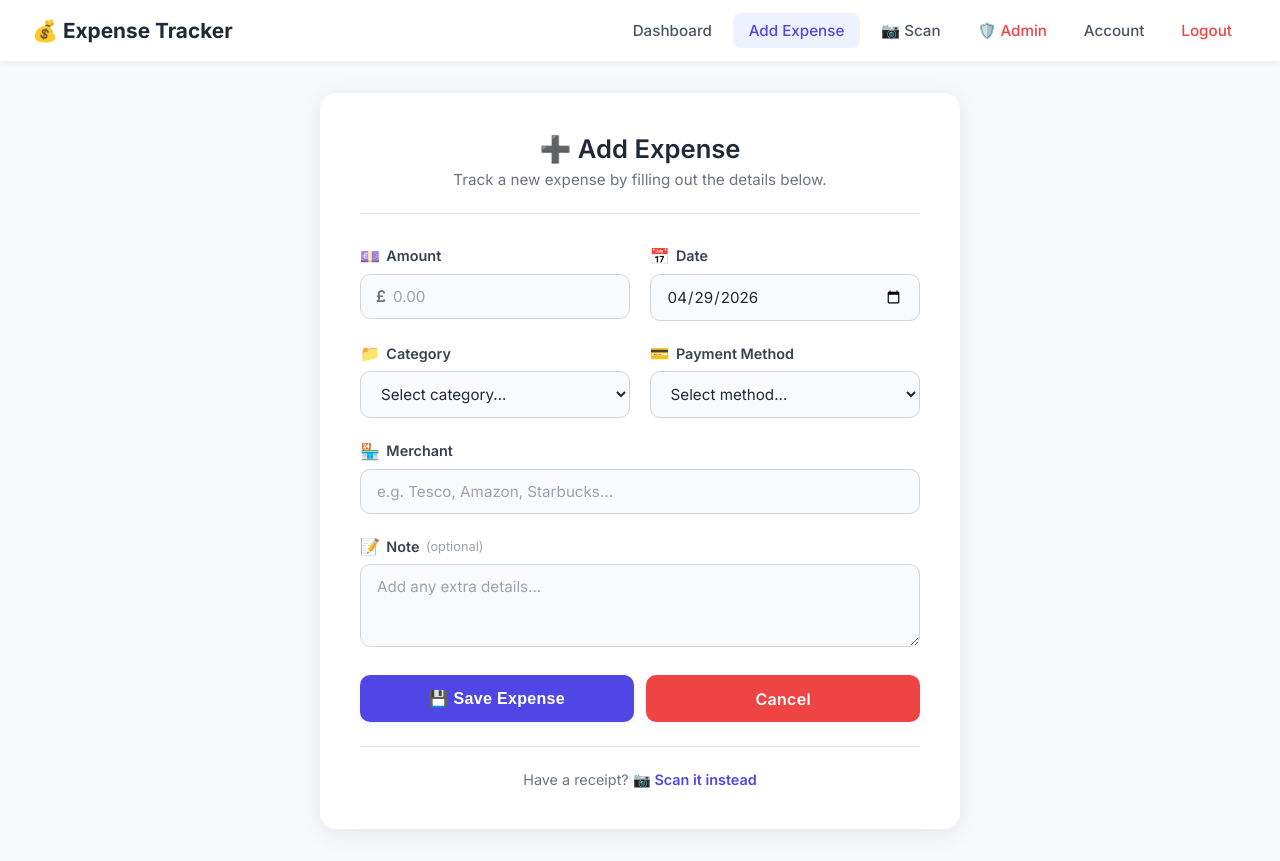
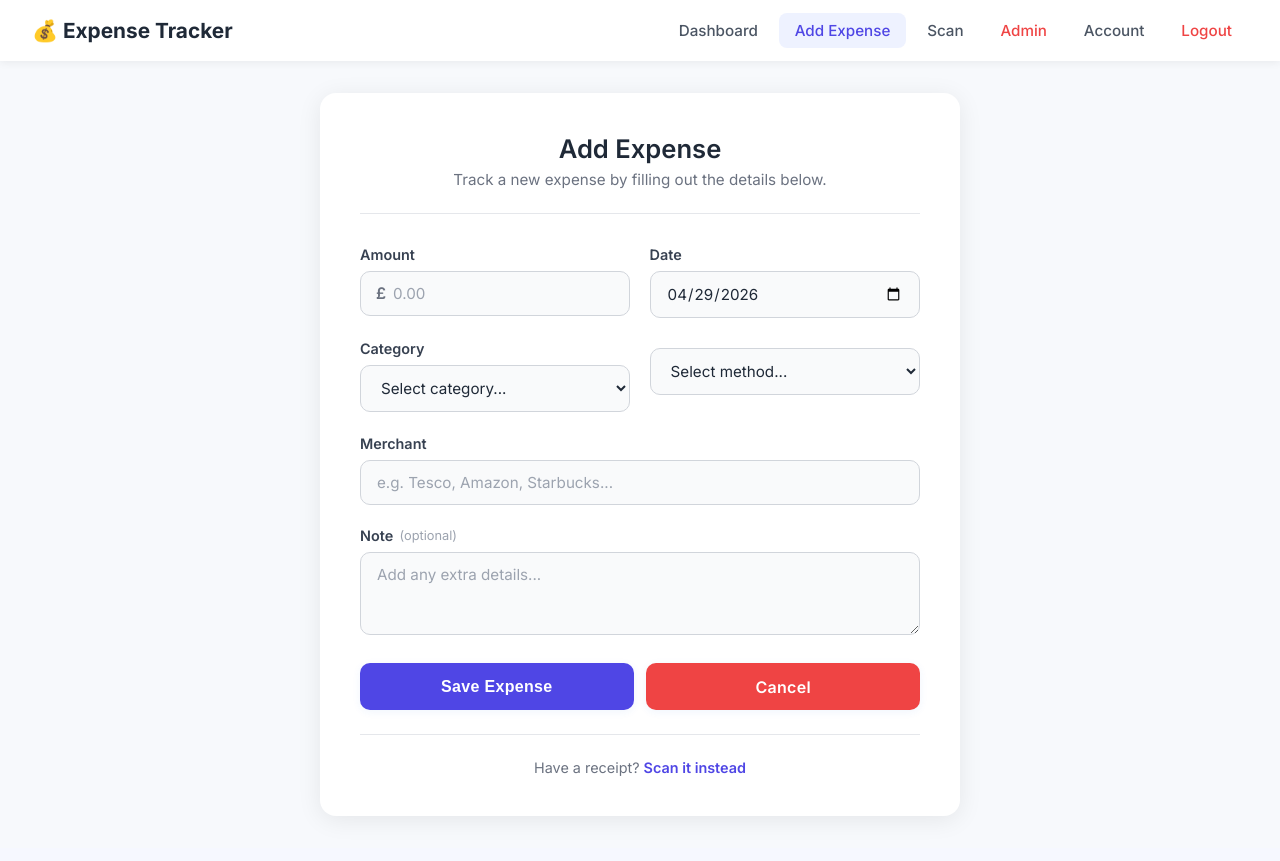
Before and after one commit to adeebimam/DSP_Project, a Flask app: page /add-expense in a window 1280 px wide. After the commit the page ends 820 px from the top, so only its background shows below. Run offline with Flask 3, Linux system fonts and the light colour scheme; the visitor is signed in with stand-in values (Sample User, id 1); some libraries are stand-ins or nearby versions.

Commit message:
fixing css

```diff
--- a/templates/account_settings.html
+++ b/templates/account_settings.html
@@ -6,7 +6,7 @@
 <div class="page-wrap">
     <div class="form-page">
         <div class="form-page-header">
-            <h1>⚙️ Account Settings</h1>
+            <h1>Account Settings</h1>
             <p class="form-page-subtitle">Manage your profile and account preferences.</p>
         </div>
 
@@ -21,7 +21,7 @@
 
         <!-- Account Details -->
         <div class="account-details-card">
-            <h3>📋 Profile Details</h3>
+            <h3>Profile Details</h3>
             <div class="detail-grid">
                 <div class="detail-item">
                     <span class="detail-label">First Name</span>
@@ -44,7 +44,7 @@
             <p class="danger-zone-text">Permanently delete your account and all associated data. This action cannot be undone.</p>
             <form method="POST" action="/delete-account" onsubmit="return confirm('Are you sure you want to delete your account? This action cannot be undone.');">
                 <input type="hidden" name="csrf_token" value="{{ csrf_token() }}">
-                <button type="submit" class="btn btn-danger-outline btn-form">🗑️ Delete Account</button>
+                <button type="submit" class="btn btn-danger-outline btn-form">Delete Account</button>
             </form>
         </div>
     </div>
--- a/templates/add-expense.html
+++ b/templates/add-expense.html
@@ -6,7 +6,7 @@
 <div class="page-wrap">
     <div class="form-page">
         <div class="form-page-header">
-            <h1>➕ Add Expense</h1>
+            <h1>Add Expense</h1>
             <p class="form-page-subtitle">Track a new expense by filling out the details below.</p>
         </div>
 
@@ -17,7 +17,7 @@
             <div class="form-row">
                 <div class="form-group-modern">
                     <label for="amount">
-                        <span class="label-icon">💷</span> Amount
+                        Amount
                     </label>
                     <div class="input-with-prefix">
                         <span class="input-prefix">£</span>
@@ -26,7 +26,7 @@
                 </div>
                 <div class="form-group-modern">
                     <label for="date">
-                        <span class="label-icon">📅</span> Date
+                       Date
                     </label>
                     <input type="date" id="date" name="date" required
                         value="{{ date if date else current_date }}"
@@ -38,30 +38,29 @@
             <div class="form-row">
                 <div class="form-group-modern">
                     <label for="category">
-                        <span class="label-icon">📁</span> Category
+                     Category
                     </label>
                     <select id="category" name="category" required>
                         <option value="">Select category...</option>
-                        <option value="Food">🍔 Food</option>
-                        <option value="Transport">🚌 Transport</option>
-                        <option value="Books">📚 Books</option>
-                        <option value="Shopping">🛍️ Shopping</option>
-                        <option value="Bills">📄 Bills</option>
-                        <option value="Entertainment">🎬 Entertainment</option>
-                        <option value="Other">📦 Other</option>
+                        <option value="Food">Food</option>
+                        <option value="Transport">Transport</option>
+                        <option value="Books">Books</option>
+                        <option value="Shopping">Shopping</option>
+                        <option value="Bills">Bills</option>
+                        <option value="Entertainment">Entertainment</option>
+                        <option value="Other">Other</option>
                     </select>
                 </div>
                 <div class="form-group-modern">
                     <label for="payment_method">
-                        <span class="label-icon">💳</span> Payment Method
                     </label>
                     <select id="payment_method" name="payment_method">
                         <option value="">Select method...</option>
-                        <option value="Cash">💵 Cash</option>
-                        <option value="Credit Card">💳 Credit Card</option>
-                        <option value="Debit Card">🏦 Debit Card</option>
-                        <option value="Online">🌐 Online</option>
-                        <option value="Other">📦 Other</option>
+                        <option value="Cash">Cash</option>
+                        <option value="Credit Card">Credit Card</option>
+                        <option value="Debit Card">Debit Card</option>
+                        <option value="Online">Online</option>
+                        <option value="Other">Other</option>
                     </select>
                 </div>
             </div>
@@ -69,7 +68,7 @@
             <!-- Merchant -->
             <div class="form-group-modern">
                 <label for="merchant">
-                    <span class="label-icon">🏪</span> Merchant
+                    Merchant
                 </label>
                 <input type="text" id="merchant" name="merchant" value="{{ merchant or '' }}" placeholder="e.g. Tesco, Amazon, Starbucks...">
             </div>
@@ -77,21 +76,21 @@
             <!-- Note -->
             <div class="form-group-modern">
                 <label for="note">
-                    <span class="label-icon">📝</span> Note <span class="label-optional">(optional)</span>
+                    Note <span class="label-optional">(optional)</span>
                 </label>
                 <textarea id="note" name="note" rows="3" placeholder="Add any extra details..."></textarea>
             </div>
 
             <!-- Action Buttons -->
             <div class="form-actions">
-                <button type="submit" class="btn btn-primary btn-form">💾 Save Expense</button>
+                <button type="submit" class="btn btn-primary btn-form">Save Expense</button>
                 <a href="/dashboard" class="btn btn-cancel btn-form">Cancel</a>
             </div>
         </form>
 
         <!-- Quick Link -->
         <div class="form-footer">
-            <p>Have a receipt? <a href="{{ url_for('scan_receipt') }}" class="link-primary">📷 Scan it instead</a></p>
+            <p>Have a receipt? <a href="{{ url_for('scan_receipt') }}" class="link-primary">Scan it instead</a></p>
         </div>
     </div>
 </div>
--- a/templates/base.html
+++ b/templates/base.html
@@ -16,9 +16,9 @@
         <div class="topnav-links">
             <a href="{{ url_for('dashboard') }}" class="topnav-link {% if request.endpoint == 'dashboard' %}active{% endif %}">Dashboard</a>
             <a href="{{ url_for('add_expense') }}" class="topnav-link {% if request.endpoint == 'add_expense' %}active{% endif %}">Add Expense</a>
-            <a href="{{ url_for('scan_receipt') }}" class="topnav-link {% if request.endpoint == 'scan_receipt' %}active{% endif %}">📷 Scan</a>
+            <a href="{{ url_for('scan_receipt') }}" class="topnav-link {% if request.endpoint == 'scan_receipt' %}active{% endif %}">Scan</a>
             {% if session.get('is_admin') %}
-            <a href="{{ url_for('admin_page') }}" class="topnav-link {% if request.endpoint == 'admin_page' %}active{% endif %}" style="color:#EF4444;">🛡️ Admin</a>
+            <a href="{{ url_for('admin_page') }}" class="topnav-link {% if request.endpoint == 'admin_page' %}active{% endif %}" style="color:#EF4444;">Admin</a>
             {% endif %}
             <a href="{{ url_for('account_settings') }}" class="topnav-link {% if request.endpoint == 'account_settings' %}active{% endif %}">Account</a>
             <a href="{{ url_for('logout') }}" class="topnav-link topnav-link-logout">Logout</a>
@@ -27,7 +27,7 @@
     {% else %}
     <!-- Public navbar -->
     <nav class="topnav">
-        <div class="topnav-brand">💰 Expense Tracker</div>
+        <div class="topnav-brand">Expense Tracker</div>
         <div class="topnav-links">
             <a href="{{ url_for('login') }}" class="topnav-link {% if request.endpoint == 'login' or request.endpoint == 'login_post' %}active{% endif %}">Login</a>
             <a href="{{ url_for('signup') }}" class="topnav-link {% if request.endpoint == 'signup' %}active{% endif %}">Sign Up</a>
--- a/templates/dashboard.html
+++ b/templates/dashboard.html
@@ -90,7 +90,7 @@
 
     <!-- AI Spending Prediction -->
     <div class="dash-card" id="prediction-card">
-        <h3>🤖 AI Spending Prediction</h3>
+        <h3>AI Spending Prediction</h3>
         <div id="prediction-content" style="text-align:center; padding:1rem 0;">
             <p style="color:#6B7280;">Loading prediction...</p>
         </div>
@@ -123,7 +123,7 @@
             <div class="table-header-actions">
                 <div class="export-dropdown">
                     <button class="btn btn-secondary btn-inline export-dropdown-toggle" onclick="this.parentElement.classList.toggle('open')">
-                        📥 Export ▾
+                         Export ▾
                     </button>
                     <div class="export-dropdown-menu">
                         <a href="{{ url_for('export_csv') }}" class="export-dropdown-item">Export as CSV</a>
--- a/templates/scan_receipt.html
+++ b/templates/scan_receipt.html
@@ -5,7 +5,7 @@
 {% block content %}
 <div class="page-wrap">
     <section class="container" style="max-width:600px;">
-        <h1>📷 Scan Receipt</h1>
+        <h1>Scan Receipt</h1>
         <p style="color:#6B7280; text-align:center; margin-bottom:1.5rem;">
             Upload a photo of your receipt and we'll extract the details using OCR.
         </p>
```
